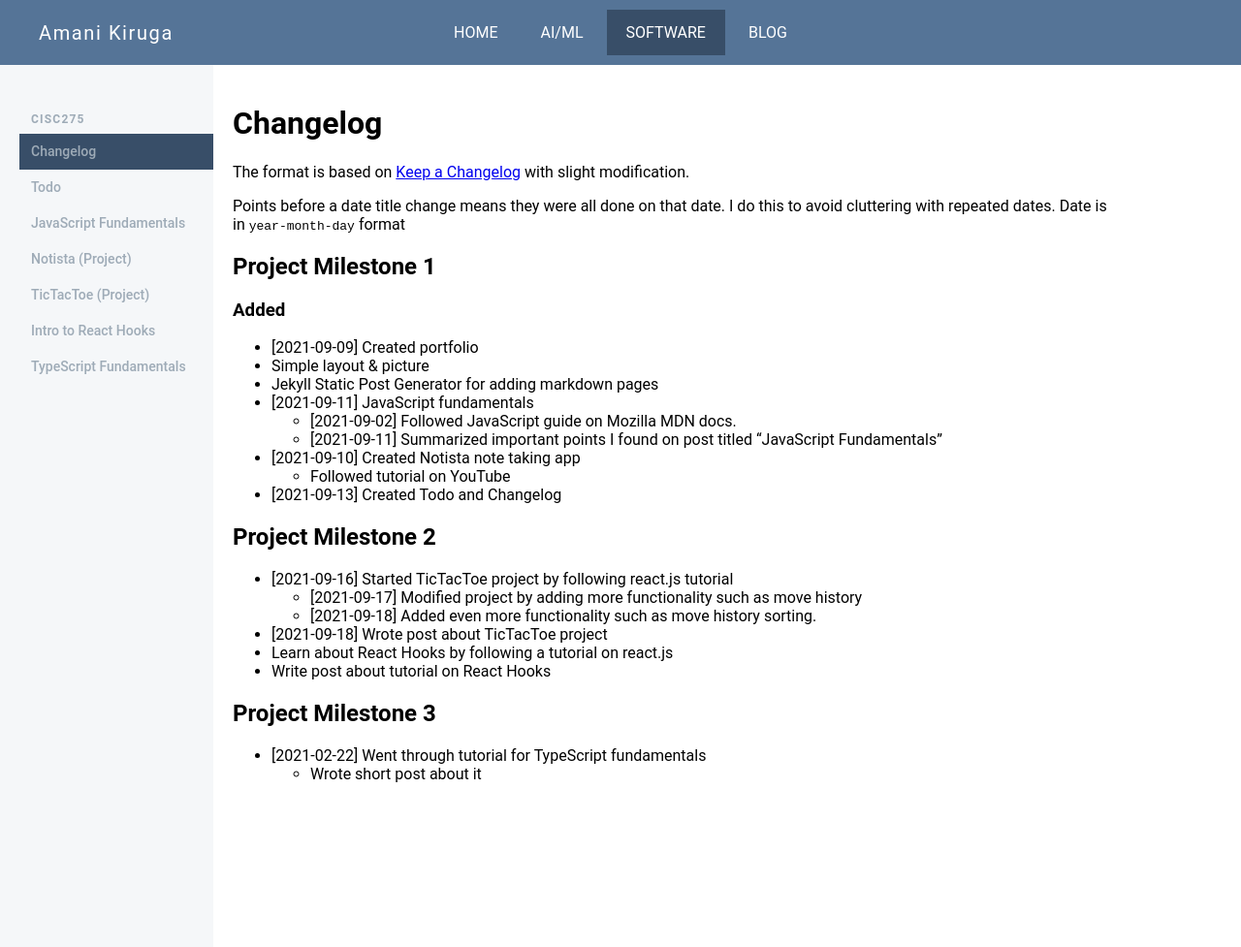
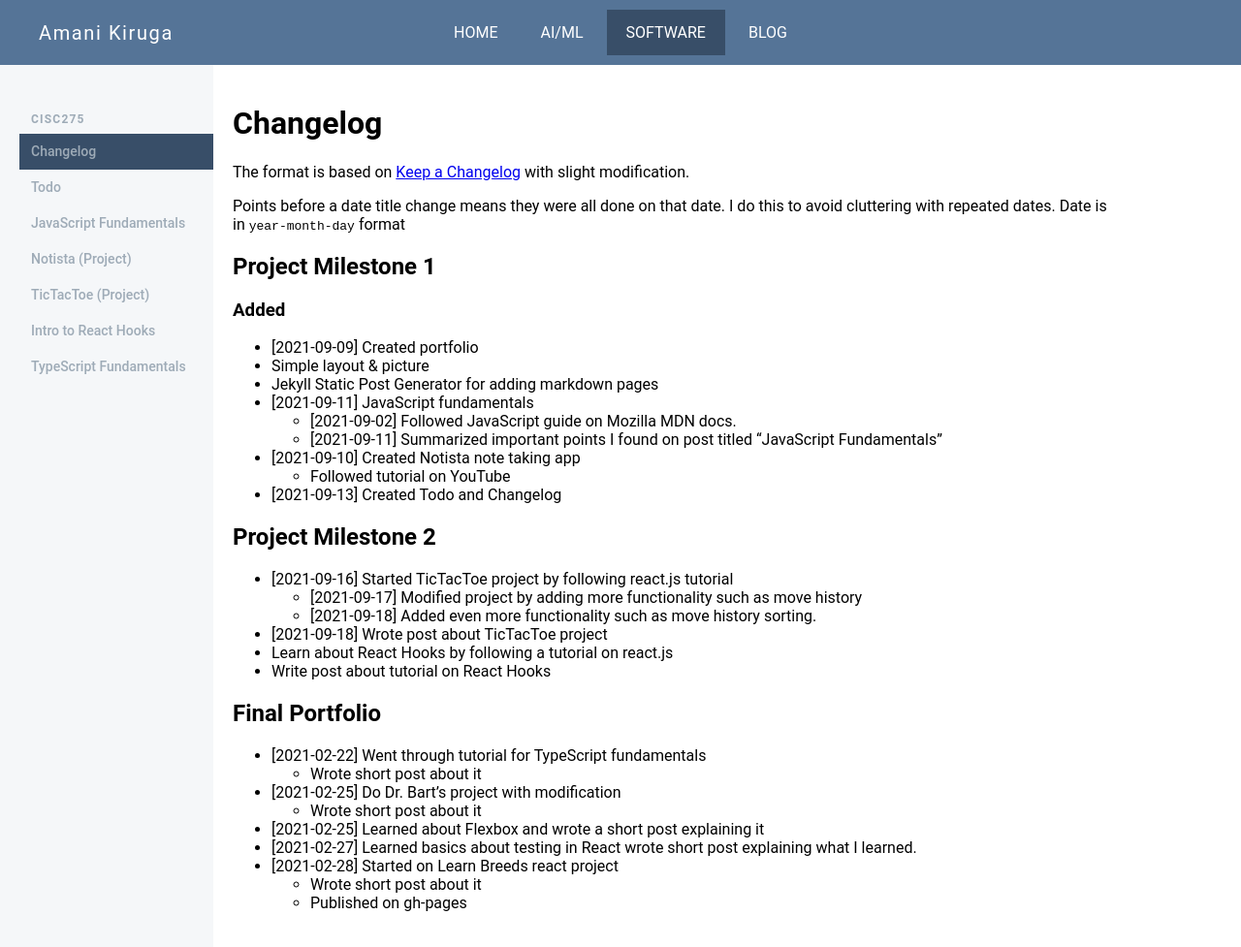
Before and after one commit to amanikiruga/amanikiruga.github.io, a Jekyll site: the page built from _posts/2021-09-09-ChangeLog.md, in a window 1280 px wide and 977 px high. Shown: the whole window at 97% size. Built offline with Jekyll 4.4.1, drawn with Linux system fonts in a browser that asks for light colours.

```diff
--- a/_posts/2021-09-09-ChangeLog.md
+++ b/_posts/2021-09-09-ChangeLog.md
@@ -32,9 +32,16 @@
 * Learn about React Hooks by following a tutorial on react.js
 * Write post about tutorial on React Hooks
 
-## Project Milestone 3
+## Final Portfolio
 * [2021-02-22] Went through tutorial for TypeScript fundamentals
   * Wrote short post about it
+* [2021-02-25] Do Dr. Bart's project with modification
+  * Wrote short post about it
+* [2021-02-25] Learned about Flexbox and wrote a short post explaining it
+* [2021-02-27] Learned basics about testing in React wrote short post explaining what I learned.
+* [2021-02-28] Started on Learn Breeds react project
+  * Wrote short post about it
+  * Published on gh-pages
 
 <!--
 ### Added
```
Also changed, not shown: 2 other files.
